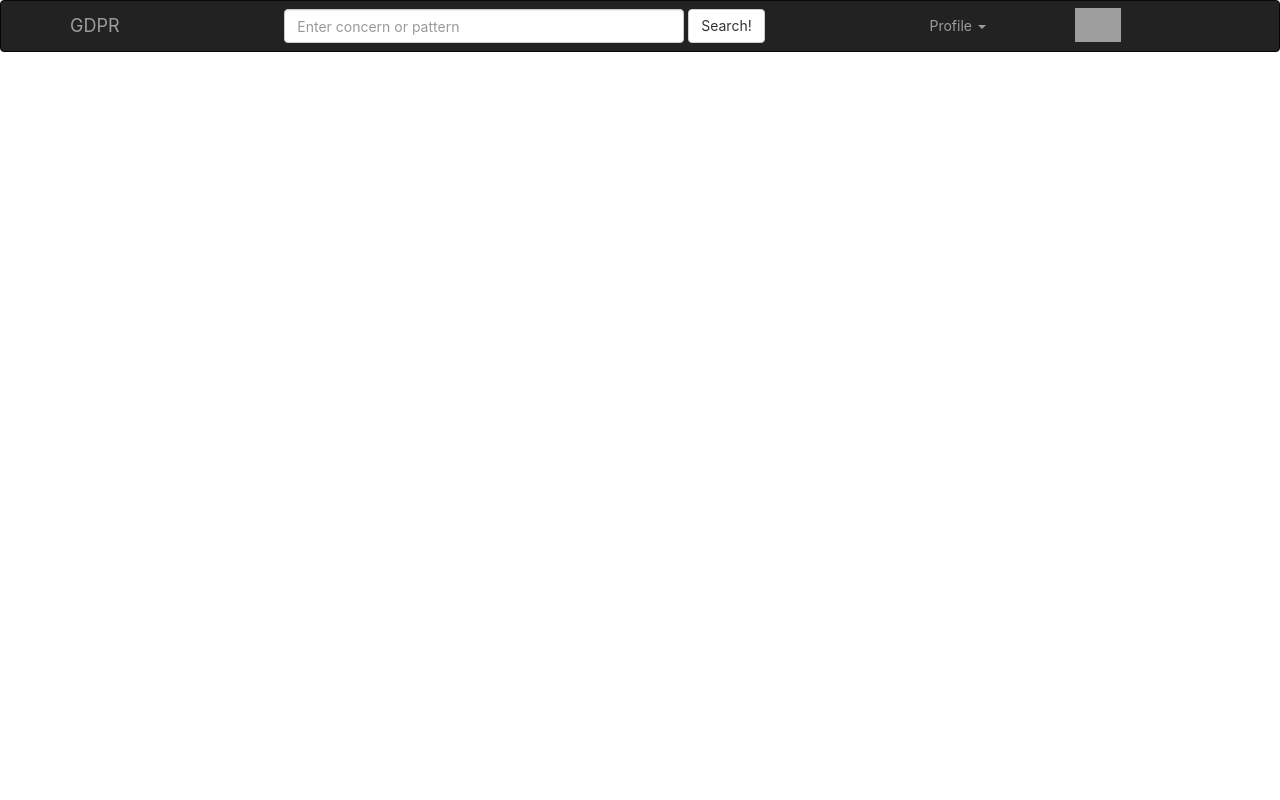
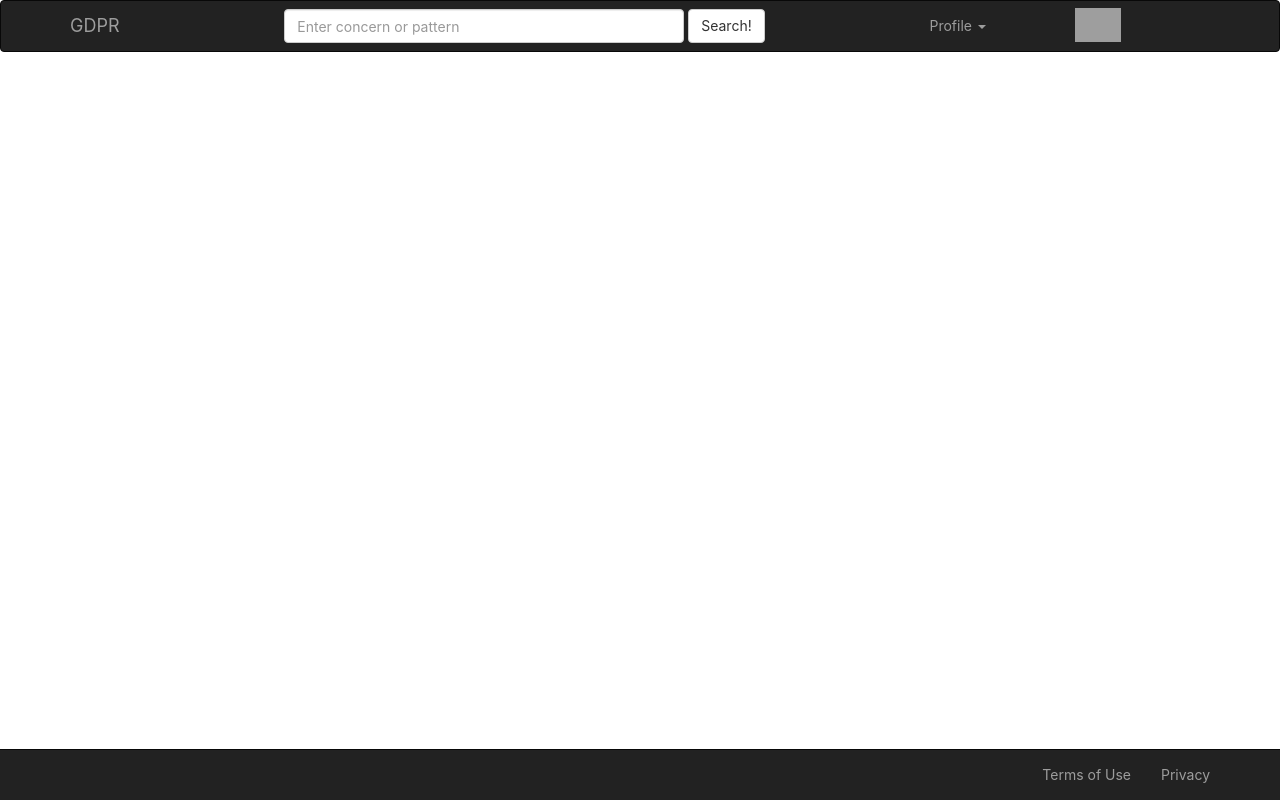
Before and after one commit to Tunc88/GDPR_Heroku, a React (Create React App) app in the folder client/: page / in a window 1280 px wide. Built offline with nearby package versions, Linux system fonts and the light colour scheme; grey boxes are pictures that could not be loaded.

Commit message:
Integration Footer mit Navbar

```diff
--- a/client/src/App.js
+++ b/client/src/App.js
@@ -3,12 +3,14 @@ import logo from "./logo.svg";
 import "./App.css";
 
 import NavigationBar from "./components/navigation/NavigationBar/NavigationBar";
+import Footer from "./components/Footer";
 
 class App extends Component {
   render() {
     return (
       <div className="App">
         <NavigationBar />
+        <Footer />
       </div>
     );
   }
--- /dev/null
+++ b/client/src/components/Footer.css
@@ -0,0 +1,3 @@
+.Footer {
+
+}
--- /dev/null
+++ b/client/src/components/Footer.js
@@ -0,0 +1,25 @@
+import React, { Component } from 'react';
+import { Navbar, Nav, NavItem, NavDropdown, MenuItem } from "react-bootstrap";
+import './Footer.css';
+
+class Footer extends Component {
+    render() {
+        return (
+            <Navbar inverse fixedBottom collapseOnSelect>
+
+                <Navbar.Collapse>
+                    <Nav pullRight>
+                        <NavItem eventKey={1} href="#">
+                            Terms of Use
+                        </NavItem>
+                        <NavItem eventKey={2} href="#">
+                            Privacy
+                        </NavItem>
+                    </Nav>
+                </Navbar.Collapse>
+            </Navbar>
+        );
+    }
+}
+
+export default Footer;
```
